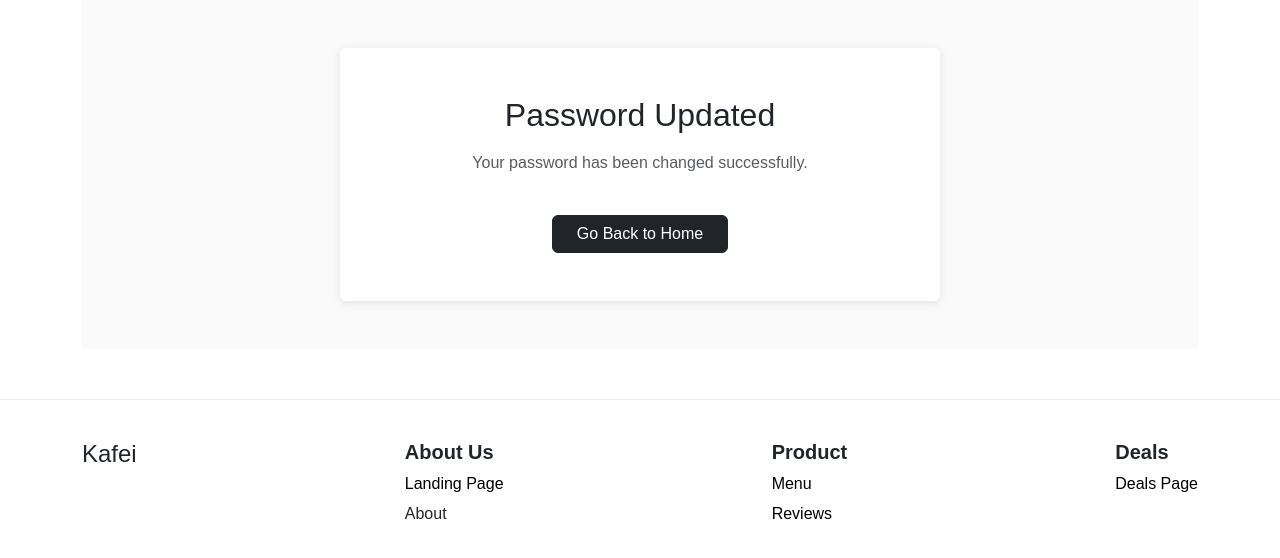
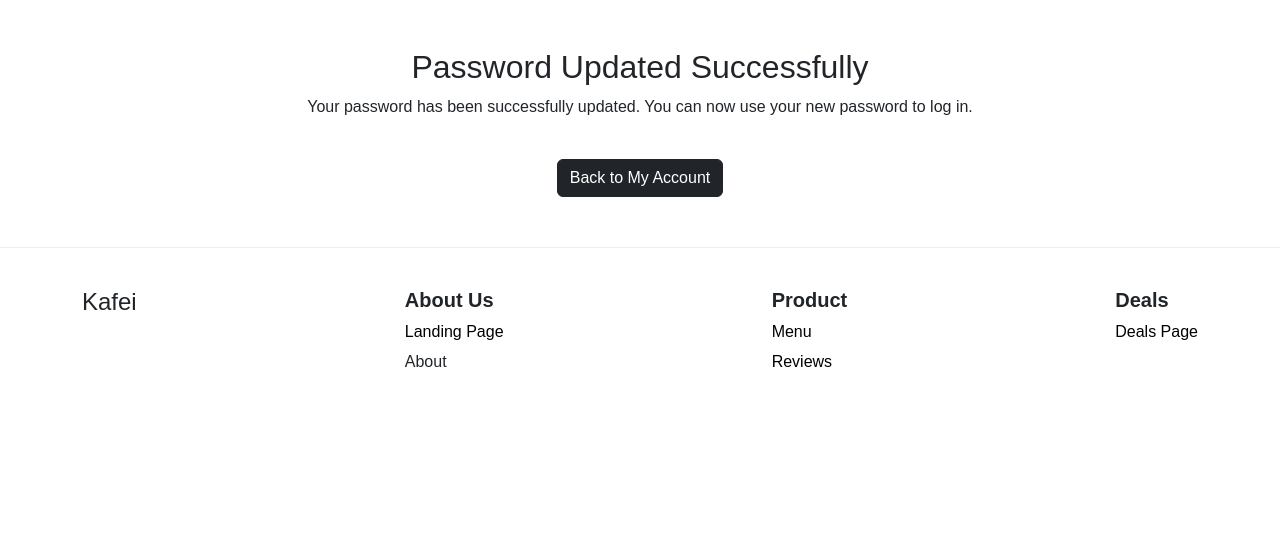
Before and after one commit to MinaKozume/Git-it-done, a Django app: page /accounts/password_change/done/ in a window 1280 px wide. Shown: the part 87-645 px from the top of the page. Run offline with Django 5.2, Linux system fonts and the light colour scheme; the visitor is signed in with stand-in values (Sample User, id 1).

Commit message:
Added changing password

```diff
--- a/KAFEI_project/urls.py
+++ b/KAFEI_project/urls.py
@@ -28,14 +28,6 @@ urlpatterns = [
     path('deals/', include('deals.urls')),
     path('about/', include('about.urls')),
     path("accounts/", include("accounts.urls")),
-
-    path("password_change/",
-         auth_views.PasswordChangeView.as_view(template_name="registration/password_change.html"),
-         name="password_change"),
-
-    path("password_change/done/",
-         auth_views.PasswordChangeDoneView.as_view(template_name="registration/password_change_done.html"),
-         name="password_change_done"),
 ]
 
 if settings.DEBUG:
--- a/accounts/templates/registration/password_change_done.html
+++ b/accounts/templates/registration/password_change_done.html
@@ -1,19 +1,8 @@
 {% extends "base.html" %}
-{% load static %}
-
 {% block content %}
-<section class="py-5" style="background: #fafafa;">
-    <div class="container text-center">
-        <div class="mx-auto p-5 rounded" style="max-width: 600px; background:white; box-shadow:0 2px 10px rgba(0,0,0,0.1)">
-
-            <h2 class="mb-3">Password Updated</h2>
-            <p class="text-muted">Your password has been changed successfully.</p>
-
-            <a href="{% url 'homepage' %}" class="btn btn-dark mt-4 px-4">
-                Go Back to Home
-            </a>
-
-        </div>
-    </div>
-</section>
+<div class="container mt-5 text-center">
+    <h2>Password Updated Successfully</h2>
+    <p>Your password has been successfully updated. You can now use your new password to log in.</p>
+    <a href="{% url 'accounts:account_detail' %}" class="btn btn-dark mt-4">Back to My Account</a>
+</div>
 {% endblock %}
--- a/accounts/urls.py
+++ b/accounts/urls.py
@@ -13,6 +13,7 @@ urlpatterns = [
     path("logout/", LogoutView.as_view(next_page=''), name="logout"),
     path("delete/", views.delete_account, name="delete_account"),
 
+
     path("password_change/",
          auth_views.PasswordChangeView.as_view(template_name="registration/password_change.html"),
          name="password_change"),
@@ -21,21 +22,14 @@ urlpatterns = [
          auth_views.PasswordChangeDoneView.as_view(template_name="registration/password_change_done.html"),
          name="password_change_done"),
 
-    path(
-        "password_reset/",
-        auth_views.PasswordResetView.as_view(template_name="registration/password_reset.html"),
-        name="password_reset"),
 
-    path(
-        "password_reset/done/",
-        auth_views.PasswordResetDoneView.as_view(template_name="registration/password_reset_done.html"),
-        name="password_reset_done"),
 
-    path(
-        "reset/<uidb64>/<token>/",auth_views.PasswordResetConfirmView.as_view(template_name="registration/password_reset_confirm.html"),
-        name="password_reset_confirm"),
+    path("password_reset/", auth_views.PasswordResetView.as_view(template_name="registration/password_reset.html"), name="password_reset"),
+    path("password_reset/done/", auth_views.PasswordResetDoneView.as_view(template_name="registration/password_reset_done.html"), name="password_reset_done"),
 
-    path(
-        "reset/done/",auth_views.PasswordResetCompleteView.as_view(template_name="registration/password_reset_complete.html"),
-        name="password_reset_complete"),
+    # Password reset confirm URL (Make sure this exists)
+    path("reset/<uidb64>/<token>/", auth_views.PasswordResetConfirmView.as_view(template_name="registration/password_reset_confirm.html"), name="password_reset_confirm"),
+
+    # Password reset complete URL
+    path("reset/done/", auth_views.PasswordResetCompleteView.as_view(template_name="registration/password_reset_complete.html"), name="password_reset_complete"),
 ]
--- a/accounts/views.py
+++ b/accounts/views.py
@@ -5,7 +5,7 @@ from django.contrib.auth.forms import PasswordChangeForm
 from django.contrib.auth import update_session_auth_hash
 from django.contrib import messages
 from django.contrib.auth.models import User
-
+from django.views.generic import TemplateView
 from .forms import SignupForm, EditAccountForm
 
 
@@ -95,7 +95,7 @@ def change_password(request):
             user = form.save()
             update_session_auth_hash(request, user)
             messages.success(request, "Password changed successfully.")
-            return redirect("accounts:account_detail")
+            return redirect("accounts:password_change_done")  # Redirect to the custom done page
     else:
         form = PasswordChangeForm(request.user)
 
```
Also changed, not shown: accounts/templates/registration/password_reset_email.html (added, +12 -0 lines), accounts/templates/registration/password_reset_confirm.html (renamed from accounts/templates/registration/password_reset_confrim.html).
